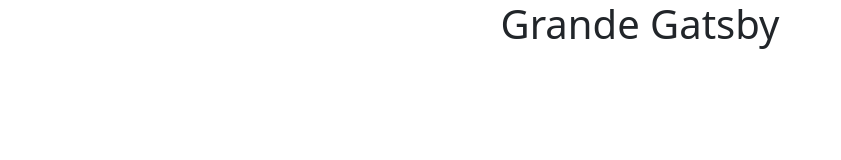
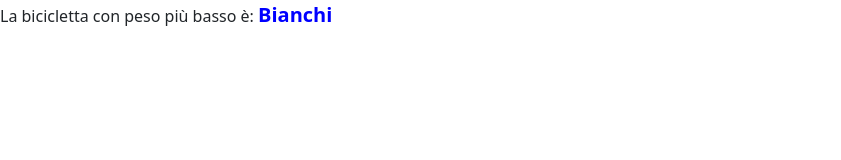
Before and after one commit to MarcoFonti/js-snack-es6, a plain HTML site: page index.html in a window 1280 px wide. Shown: the whole page, without its empty margins (0-841 px from the left). Drawn offline with nearby package versions, Linux system fonts and the light colour scheme.

Commit message:
add snack 3

```diff
--- a/css/style.css
+++ b/css/style.css
@@ -4,3 +4,9 @@
     margin: 10px auto;
     border: 1px solid;
 }
+
+/* PARAGRAFO */
+#strong-paragraph {
+    color: blue;
+    font-size: 20px;
+}
--- a/index.html
+++ b/index.html
@@ -14,11 +14,18 @@
     <link rel="stylesheet" href="css/style.css">
 </head>
 <body>
-    <!-- TITOLO -->
+<!-- SNACK 1-->
+<!--
+    TITOLO
     <h1 class="text-center">Grande Gatsby</h1>
-    <!-- TABELLA -->
+    TABELLA
     <table class="table my-table">
-         <!-- CREATO CON JS -->
-    </table>
+        CREATO CON JS
+   </table>
+-->
+
+<!-- PARAGRAFO BICICLETTA SNACK 3-->
+<p>La bicicletta con peso più basso è: <strong id="strong-paragraph"></strong></p>
+
 </body>
 </html>
--- a/js/date.js
+++ b/js/date.js
@@ -2,7 +2,7 @@
 console.log ('JS OK DATI');
 
 
-//! SCALETTA
+//! SCALETTA SNACK 1
 /*
 1- RECUPERO ELEMENTI
 2- VARIABILE CHE CONOSCO
@@ -35,7 +35,7 @@
 
 */
 
-//! SCALETTA
+//! SCALETTA SNACK 2
 /*
 1- PRENDO ELEMENTI
 2- CREO ARRAY CON AL SUO INTERNO 7 OGGETTI
@@ -44,6 +44,7 @@
 5- STAMPO
 */
 
+/*
 // RECUPERO ELEMENTI
 const arrayStudents =
 [
@@ -92,3 +93,44 @@
 ];
 
 console.log(arrayStudents);
+
+*/
+
+//!SCALETTA SNACK 3
+/*
+1- RECUPERO ELEMENTO
+2- CREO ARRAY CON 5 OGETTI
+3- CON IL METODO FOREACH PER TROVO L'ELEMENTO CHE MI SERVE
+*/
+
+// RECUPERO ELEMENTO
+const strongParagraphElement = document.getElementById('strong-paragraph')
+
+// CREO ARRAY DI OGETTI
+const arrayBicycles =
+[
+    {
+        name: 'Pinarello',
+        weight: 65,
+    },
+
+    {
+        name: 'Colnago',
+        weight: 75,
+    },
+
+    {
+        name: 'BMC',
+        weight: 35,
+    },
+
+    {
+        name: 'Specialized',
+        weight: 100,
+    },
+
+    {
+        name: 'Bianchi',
+        weight: 20,
+    },
+];
--- a/js/script.js
+++ b/js/script.js
@@ -1,7 +1,7 @@
 // CHECK
 console.log ('JS OK');
 
-//! SCALETTA
+//! SCALETTA SNACK 1
 /*
 1- RECUPERO ELEMENTI
 2- VARIABILE CHE CONOSCO
@@ -58,7 +58,7 @@
 
 */
 
-//! SCALETTA
+//! SCALETTA SANCK 2
 /*
 1- PRENDO ELEMENTI
 2- CREO ARRAY CON AL SUO INTERNO 7 OGGETTI
@@ -67,7 +67,7 @@
 5- STAMPO
 */
 
-
+/*
 // CON IL METODO FILTER PRENDO GLI ELEMENTI CHE VOGLIO
 const voteSuperior70 = arrayStudents.filter((element) => {
     if (element.grades > 70) {
@@ -106,3 +106,23 @@
 // STAMPO
 console.log('Persone con voto sopra il 70: ' + nameVoto);
 console.log('Persone con voto sopra il 70 e id superiore a 120: ' + nameId120);
+
+*/
+
+//!SCALETTA SNACK 3
+/*
+1- RECUPERO ELEMENTO
+2- CREO ARRAY CON 5 OGETTI
+3- CON IL METODO SOME TROVO L'ELEMENTO CHE MI SERVE
+*/
+
+// GIRO SUL L'ARRAY PER TROVARE LA BICI CON IL PESO PIU' BASSO
+const biciclesLessHeavy = arrayBicycles.forEach(({name,weight})=> {
+
+// PRENDO ELEMENTO CHE HA COME PESO
+if(weight <= 20) {
+    console.log('La bicicletta con peso più basso è: ' + name)
+    strongParagraphElement.innerText = name
+};
+
+});
```
